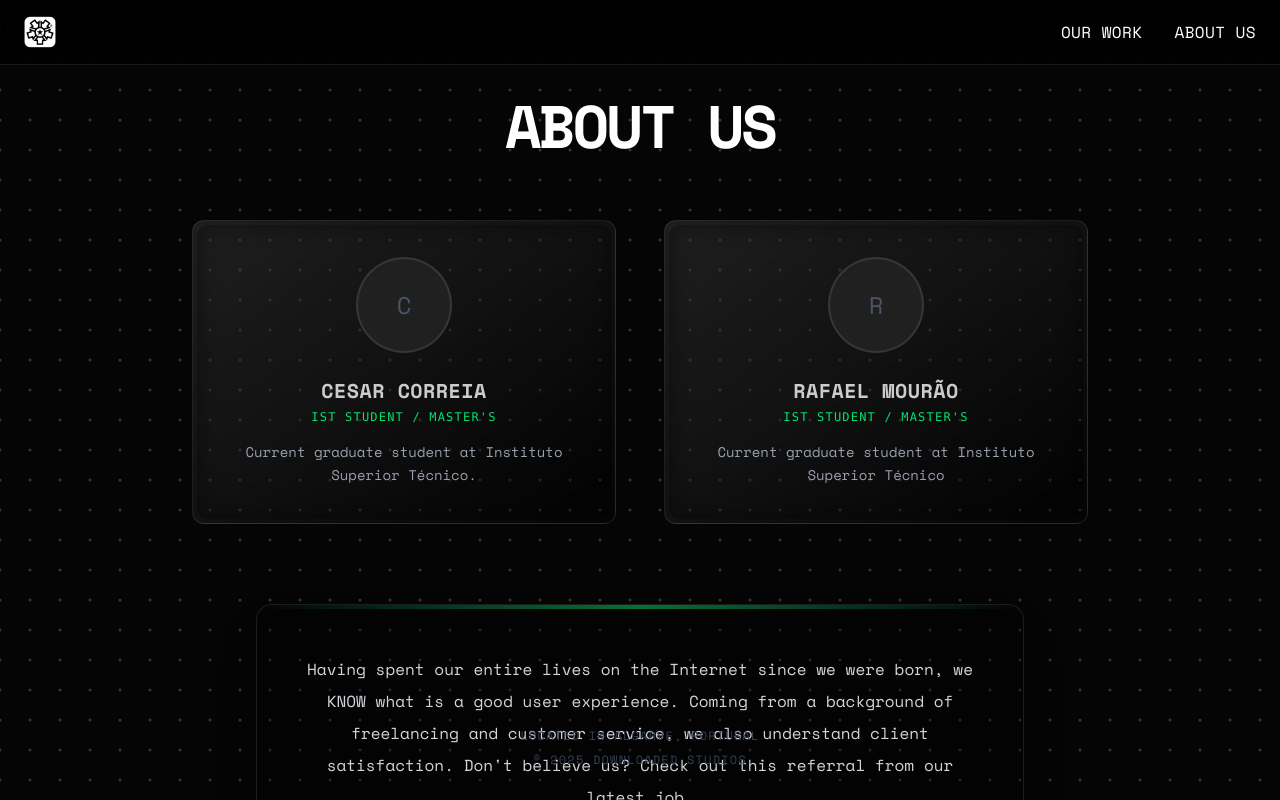
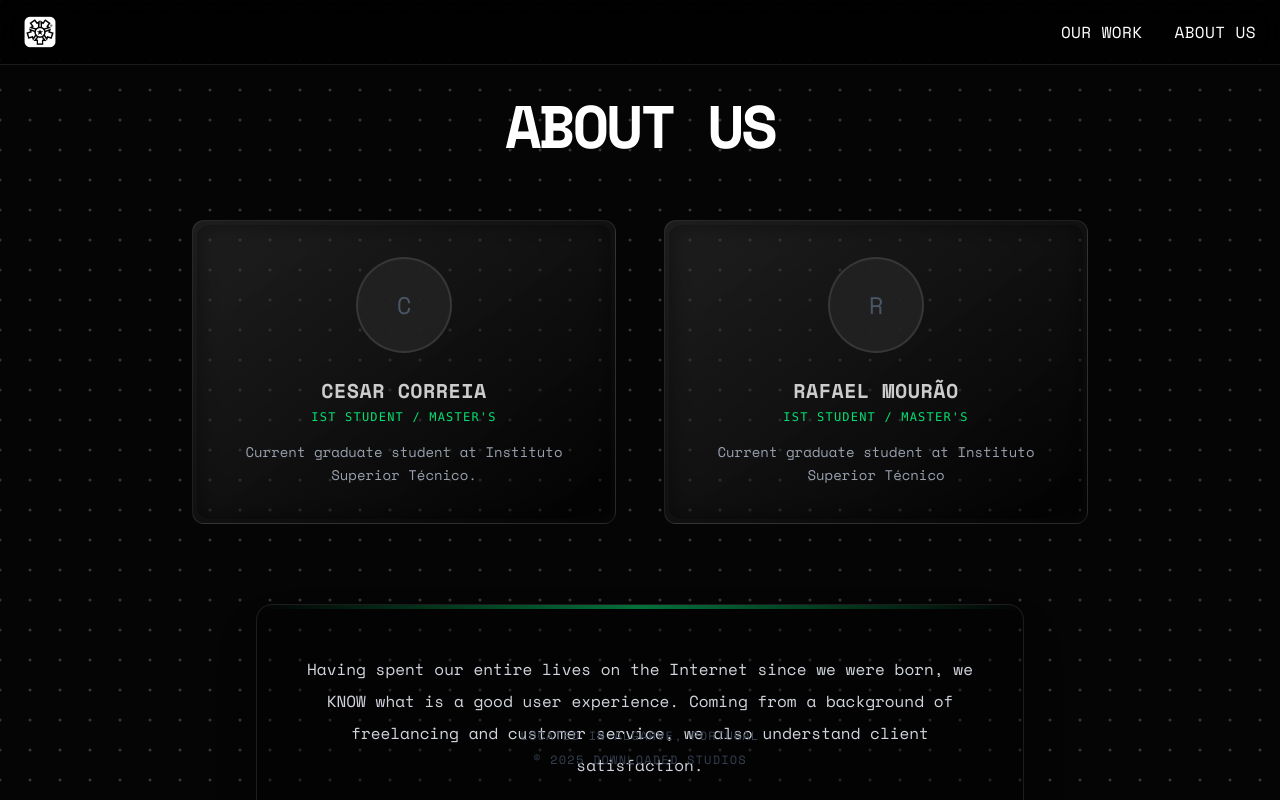
Before and after one commit to cxsarcxrreia/downloaded-website, a Next.js app: page /about in a window 1280 px wide. Shown: the top 800 px of the page. Built offline with nearby package versions, Linux system fonts and the light colour scheme.

Commit message:
footer adjustments

```diff
--- a/src/app/about/page.tsx
+++ b/src/app/about/page.tsx
@@ -18,7 +18,7 @@ const TEAM = [
 
 export default function AboutPage() {
     return (
-        <main className="relative min-h-screen flex flex-col items-center pt-24 pb-12 px-4">
+        <main className="relative flex flex-col items-center pt-24 pb-12 px-4">
             <BackgroundGrid />
 
             <div className="relative z-10 w-full max-w-4xl animate-in fade-in zoom-in duration-700">
@@ -55,18 +55,18 @@ export default function AboutPage() {
                     ))}
                 </div>
 
-                <div className="mt-20 max-w-3xl mx-auto space-y-16">
+                <div className="mt-20 max-w-3xl mx-auto space-y-16 pb-18">
                     {/* Bio Section - Glassmorphism Layer */}
                     <SectionReveal delay={300}>
                         <div className="bg-black/30 backdrop-blur-xl border border-white/10 p-8 md:p-12 rounded-2xl relative overflow-hidden shadow-2xl">
                             <div className="absolute top-0 left-0 w-full h-1 bg-gradient-to-r from-transparent via-green-400/50 to-transparent"></div>
                             <p className="text-sm md:text-base text-gray-300 leading-loose font-light text-center">
-                                Having spent our entire lives on the Internet since we were born, we KNOW what is a good user experience. Coming from a background of freelancing and customer service, we also understand client satisfaction. Don't believe us? Check out this referral from our latest job.
+                                Having spent our entire lives on the Internet since we were born, we KNOW what is a good user experience. Coming from a background of freelancing and customer service, we also understand client satisfaction.
                             </p>
                         </div>
                     </SectionReveal>
 
-                    {/* Referrals Section */}
+                    {/* Referrals Section
                     <SectionReveal delay={450}>
                         <div className="text-center space-y-8">
                             <div className="flex items-center justify-center gap-4 opacity-50">
@@ -88,9 +88,9 @@ export default function AboutPage() {
                                 </cite>
                             </div>
                         </div>
-                    </SectionReveal>
+                    </SectionReveal> */}
                 </div>
             </div>
-        </main>
+        </main >
     );
 }
```
